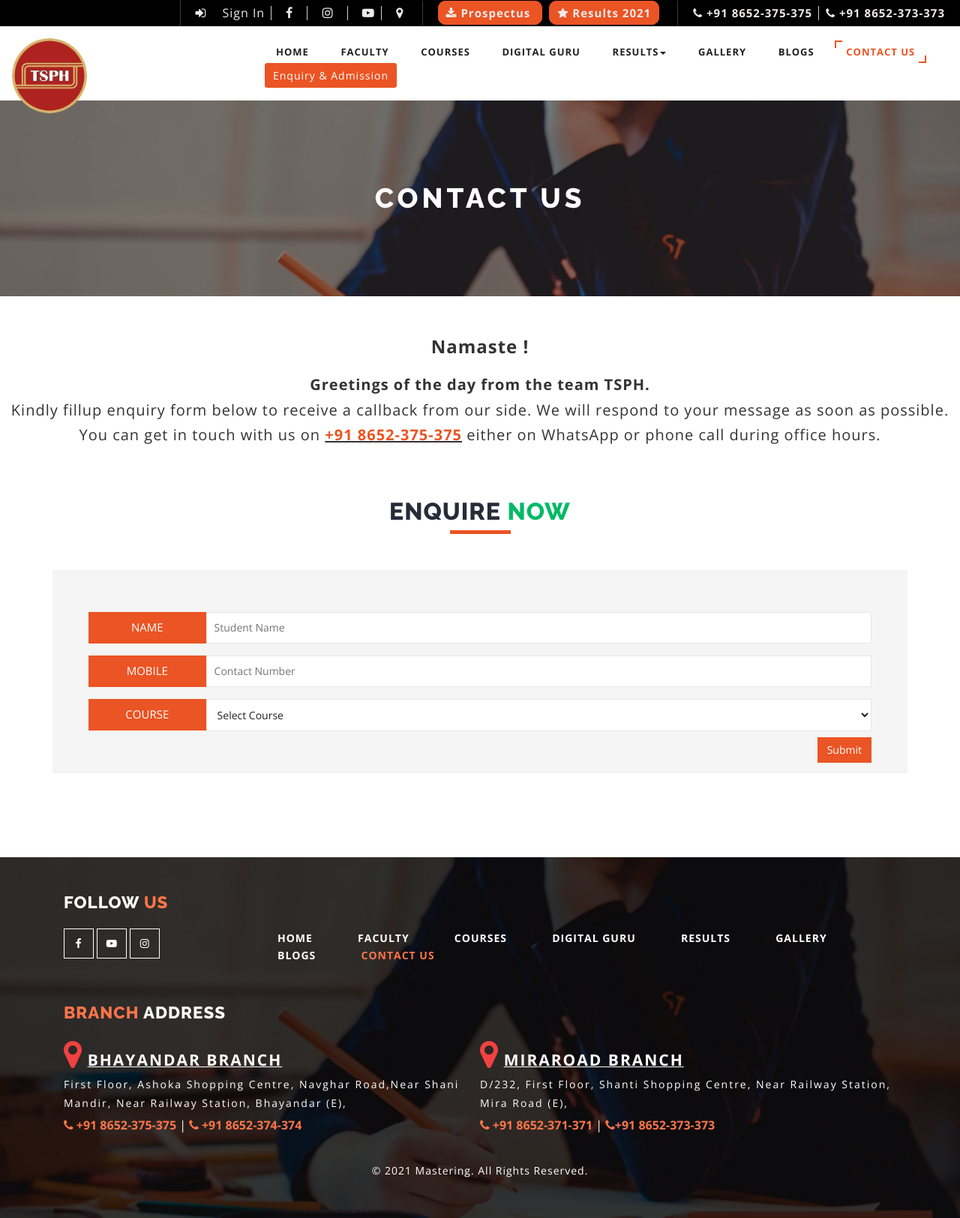
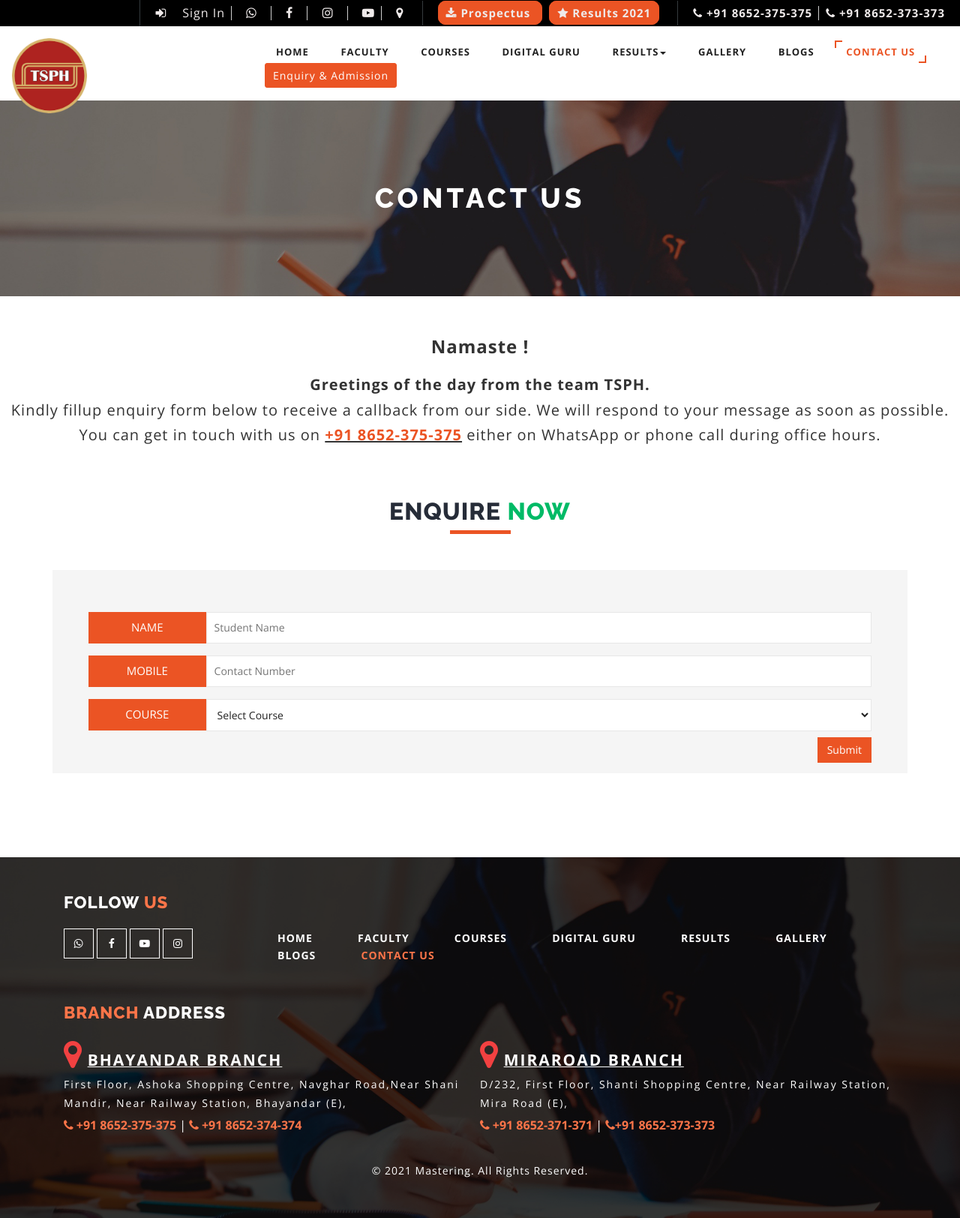
Before and after one commit to sunil007/tsphweb, a PHP site: page /contactus.php in a window 1280 px wide. Shown: the whole page at 75% size. Run offline with PHP 8.4, Linux system fonts and the light colour scheme; some libraries are stand-ins or nearby versions.

Commit message:
changes whatts app

```diff
--- a/contactus.php
+++ b/contactus.php
@@ -30,7 +30,7 @@
 					<div style="height:15px;"></div>
 					<p style="font-size:20px;"><b>Greetings of the day from the team TSPH.</b></p>
 					<p style="font-size:20px;">Kindly fillup enquiry form below to receive a callback from our side. We will respond to your message as soon as possible.</p>
-					<p style="font-size:20px;">You can get in touch with us on <b><u><a target="_blank" href="https://wa.me/8652375375?text=Hello%20TSPH" >+91 8652-375-375</a></u></b> either on WhatsApp or phone call during office hours.</p>
+					<p style="font-size:20px;">You can get in touch with us on <b><u><a target="_blank" href="https://wa.me/918652375375?text=Hello%20TSPH" >+91 8652-375-375</a></u></b> either on WhatsApp or phone call during office hours.</p>
 				</ul>
 			</div>
 		</div>
--- a/include/footer.php
+++ b/include/footer.php
@@ -6,6 +6,7 @@
 				<div class="col-md-3 w3layouts_footer_grid">
 					<h2>Follow <span>Us</span></h2>
 					<ul class="social_agileinfo">
+						<li><a href="https://wa.me/918652375375?text=Hello%20TSPH" class="w3_facebook" onMouseOver="this.style.background='#00ba66'" onMouseOut="this.style.background='inherit'"><i class="fa fa-whatsapp"></i></a></li>
 						<li><a href="https://www.facebook.com/tsphofficial/" class="w3_facebook"><i class="fa fa-facebook"></i></a></li>
 						<li><a href="https://www.youtube.com/channel/UC_hBrnDRNGlle41c-E9uPFw" class="w3_youtube"><i class="fa fa-youtube-play"></i></a></li>
 						<li><a href="https://www.instagram.com/tsph_thescienceprivateshub/" class="w3_instagram"><i class="fa fa-instagram"></i></a></li>
--- a/include/topNav.php
+++ b/include/topNav.php
@@ -4,6 +4,12 @@
 			<ul>
 				<li>
 					<a class="active" href="https://classmatrix.org/signin/tsph.php" style='font-size:16px;' target='_blank'><i class="fa fa-sign-in" aria-hidden="true"></i> Sign In</a>
+					<span style="border-left: 1px solid #cfcfcf;margin-left: 3px;">&nbsp;</span>
+
+
+					<a href="https://wa.me/918652375375?text=Hello%20TSPH" target="_blank" style='margin: 0px 10px;font-size:16px;' onMouseOver="this.style.color='#00ba66'"onMouseOut="this.style.color='#fff'" >
+						<i class="fa fa-whatsapp nopadding" aria-hidden="true" ></i>
+					</a>
 					<span style="border-left: 1px solid #cfcfcf;margin-left: 3px;">&nbsp;</span>
 
 					<a href="https://www.facebook.com/tsphofficial/" target="_blank" style='margin: 0px 10px;font-size:16px;' onMouseOver="this.style.color='#4267B2'"onMouseOut="this.style.color='#fff'" >
```
